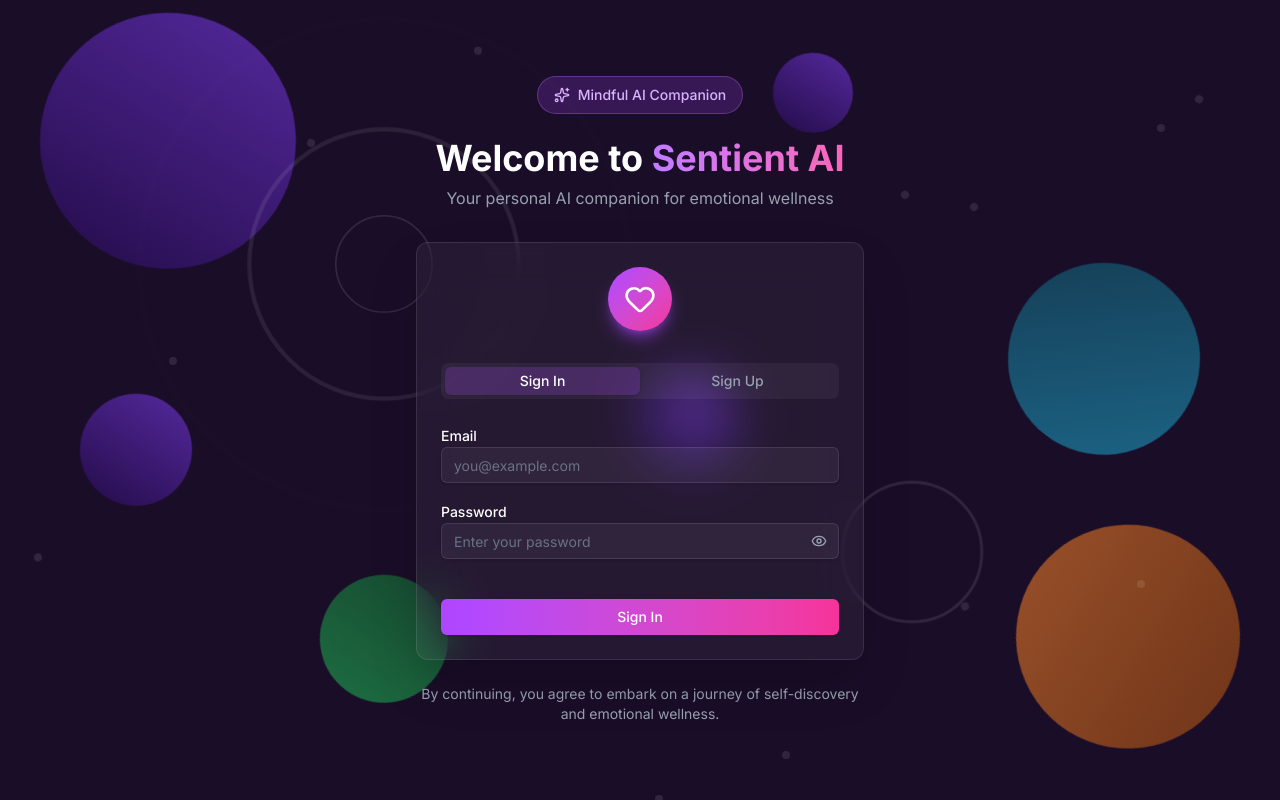
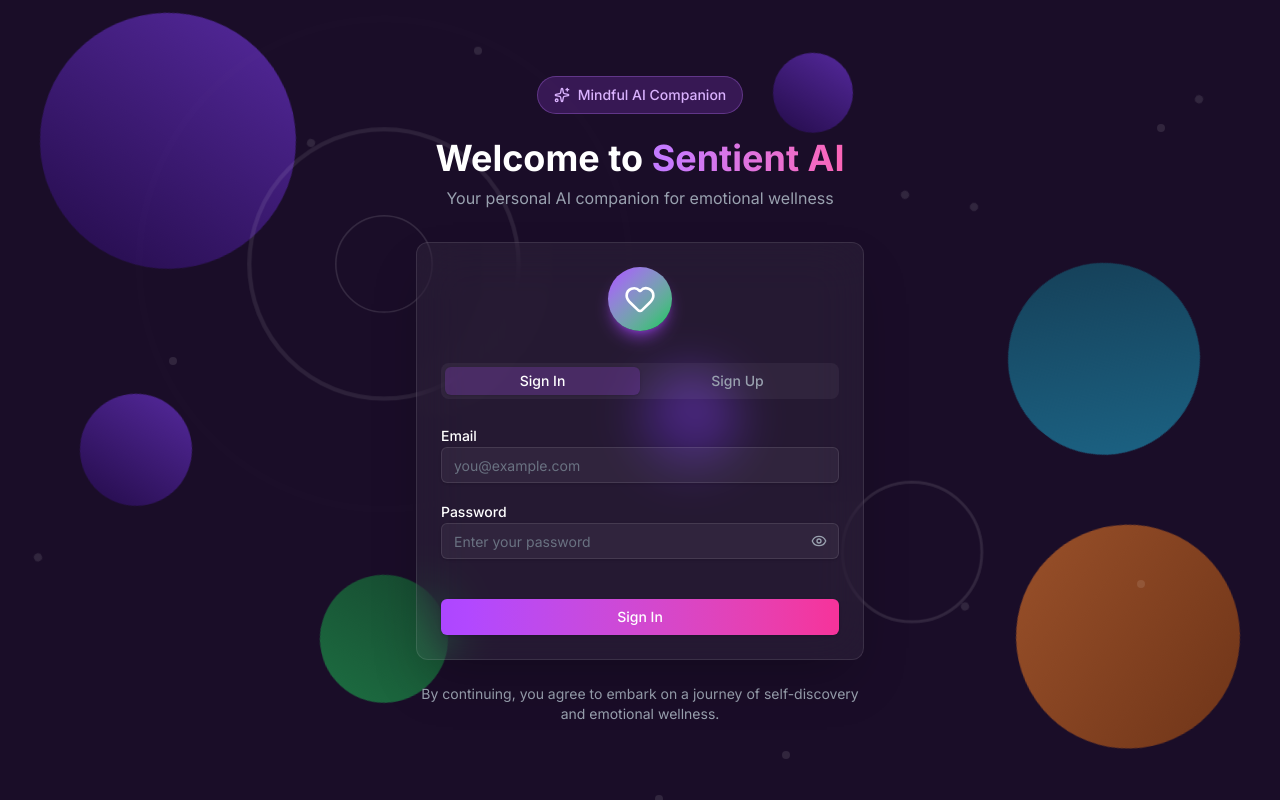
Before and after one commit to jyse/sentient-ai-app, a Next.js app: page /login in a window 1280 px wide. Built offline with nearby package versions, Linux system fonts and the light colour scheme; no server answers.

Commit message:
changing color to green in login for test

```diff
--- a/src/app/(auth)/login/page.tsx
+++ b/src/app/(auth)/login/page.tsx
@@ -92,7 +92,7 @@
           </div>
           <Card className="border-white/10 bg-white/5 backdrop-blur-xl shadow-2xl">
             <CardHeader className="text-center pb-4">
-              <div className="w-16 h-16 bg-gradient-to-br from-purple-500 to-pink-500 rounded-full flex items-center justify-center mx-auto mb-4 shadow-lg shadow-purple-500/50">
+              <div className="w-16 h-16 bg-gradient-to-br from-purple-500 to-green-500 rounded-full flex items-center justify-center mx-auto mb-4 shadow-lg shadow-purple-500/50">
                 <Heart className="w-8 h-8 text-white" />
               </div>
             </CardHeader>
```
